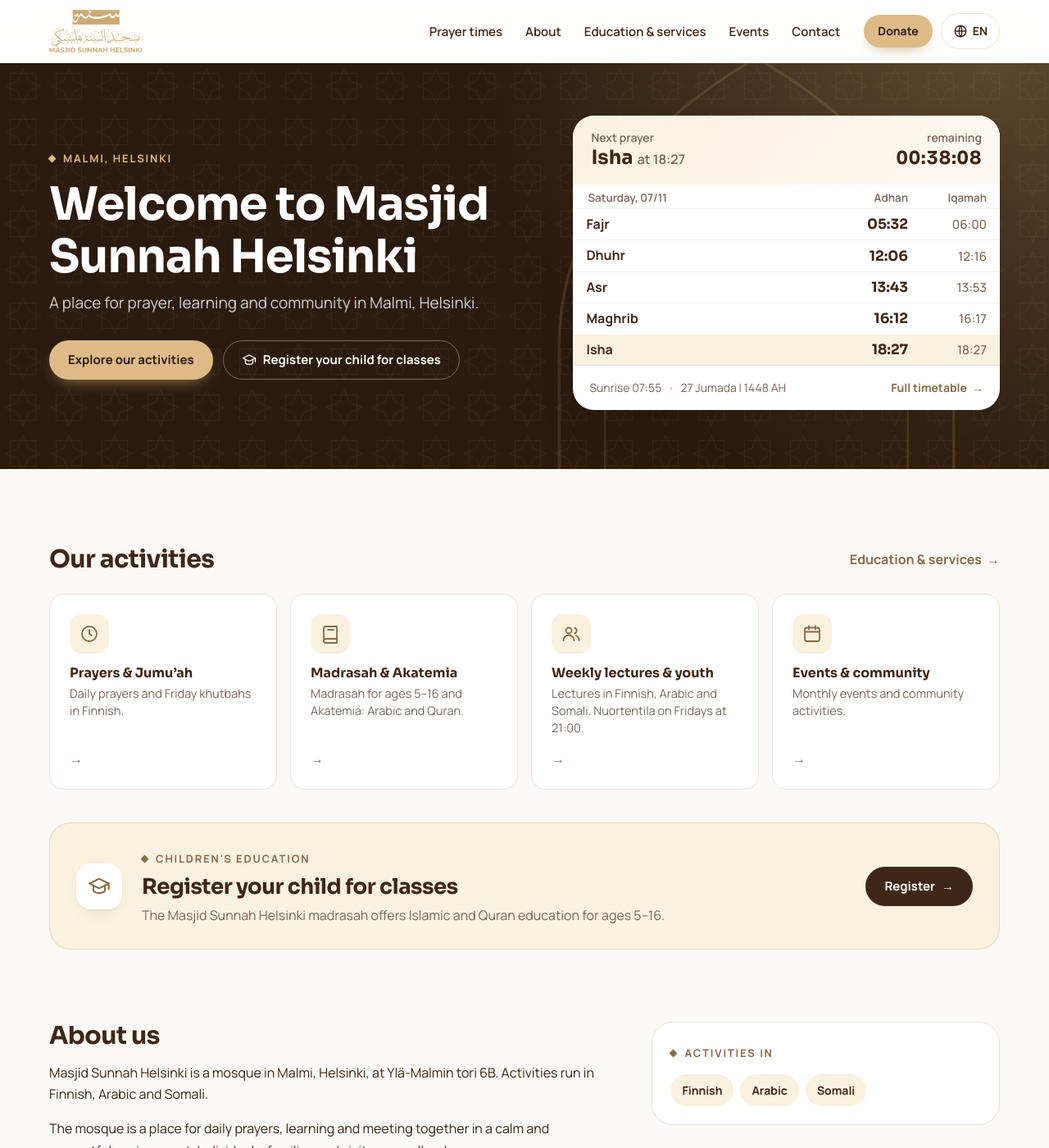
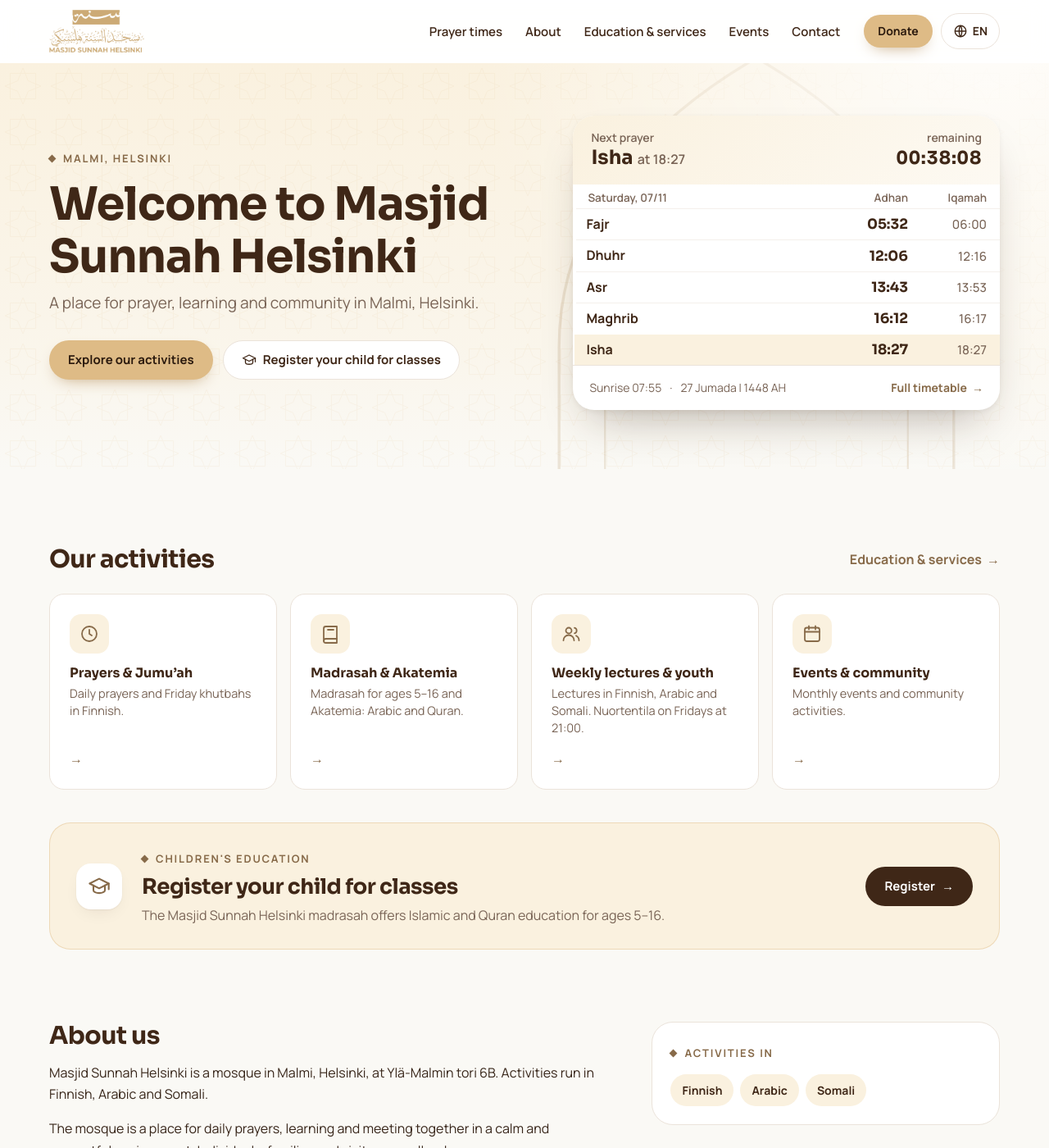
Before and after one commit to suomen-moskeijat/Masjid-sunnah, a Jekyll site: the page built from uusi/index.html, in a window 1280 px wide and 1400 px high. Shown: the whole window at 82% size. Built offline with Jekyll 4.4.1, drawn with Linux system fonts in a browser that asks for light colours.

Commit message:
Uusi etusivu: vaalea yläosa (teema.hero: vaalea), tumma vertailuun ?hero=tumma
Vaalea kermanvärinen yläosa kuten alkuperäisessä sivussa ja
rukoussalissa: valkoinen valaistu syvennys, kultaiset kaaren viivat
ja ristikkopaneelit, tummanruskea teksti. Noudattaa moskeijan
asetusta teema.hero; tumma versio näkyy osoitteella ?hero=tumma.

Co-Authored-By: Claude Opus 5.5 <noreply@anthropic.com>
Claude-Session: https://claude.ai/code/session_01Fn78vEnHGTYfe1exjJd3xJ

```diff
--- a/assets/css/uusi.css
+++ b/assets/css/uusi.css
@@ -646,3 +646,41 @@ html[lang="ar"] .rk__eyebrow { font-size: 14px; }
   }
 }
 @keyframes u-sytty { from { opacity: 0; filter: brightness(.4); } to { opacity: 1; filter: none; } }
+
+/* ---------- 17. Vaalea yläosa (teema.hero: vaalea) – kuten rukoussali: vaalea syvennys, kultaiset paneelit ---------- */
+.u-hero--vaalea { color: var(--teksti); --kaari-kulta: color-mix(in srgb, var(--kulta) 78%, var(--paa)); }
+.u-hero--vaalea .u-hero__tausta { background: linear-gradient(180deg, var(--kulta-vaalea), color-mix(in srgb, var(--kulta-vaalea) 45%, var(--tausta)) 70%, var(--tausta)); }
+.u-hero--vaalea .u-hero__tausta::after { background: radial-gradient(closest-side, rgb(255 255 255 / .9), transparent); }
+.u-hero--vaalea .u-kuvio { opacity: .16; }
+.u-hero--vaalea .u-hero__kaari { color: var(--kaari-kulta); opacity: .22; }
+.u-hero--vaalea h1 { color: var(--paa); }
+.u-hero--vaalea .u-hero__esittely { color: var(--hieno); }
+.u-hero--vaalea .u-eyebrow--vaalea { color: var(--kulta-teksti); }
+.u-hero--vaalea .u-nappi--haamu { background: var(--pinta); color: var(--paa); border-color: var(--raja); }
+.u-hero--vaalea .u-nappi--haamu:hover { border-color: var(--kulta); background: var(--kulta-vaalea); }
+@media (max-width: 1023px) {
+  .u-hero--vaalea .u-hero__tausta::after { left: -15vw; top: 22%; }
+  .u-hero--vaalea .u-kaari { color: var(--kaari-kulta); }
+  .u-hero--vaalea .u-kaari__valo { fill: rgb(255 255 255 / .75); }
+  .u-hero--vaalea .u-kaari__sisa { opacity: .55; }
+  .u-hero--vaalea .u-kaari__otsikko { color: var(--kulta-teksti); }
+  .u-hero--vaalea .u-kaari__nimi { color: var(--paa); }
+  .u-hero--vaalea .u-kaari__aika {
+    background: linear-gradient(180deg, color-mix(in srgb, var(--kulta) 70%, var(--paa)) 5%, color-mix(in srgb, var(--kulta) 30%, var(--paa)) 95%);
+    -webkit-background-clip: text; background-clip: text;
+    filter: drop-shadow(0 8px 18px color-mix(in srgb, var(--kulta) 30%, transparent));
+  }
+  .u-hero--vaalea .u-kaari__iqamah { color: var(--hieno); }
+  .u-hero--vaalea .u-kaari__iqamah span[dir] { color: var(--paa); }
+  .u-hero--vaalea .u-kaari__laskuri { background: var(--pinta); border-color: var(--raja); color: var(--hieno); box-shadow: var(--varjo-1); }
+  .u-hero--vaalea .u-kaari__laskuri [data-rkn-jaljella] { color: var(--paa); }
+  .u-hero--vaalea .u-kaari__alas { color: var(--hieno); }
+  /* Taustavalaistut paneelit: vaalea hehku, kultainen ristikko */
+  .u-hero--vaalea .u-kaari__paneeli::before {
+    background: linear-gradient(180deg, #fff, color-mix(in srgb, var(--kulta-vaalea) 70%, #fff) 70%, transparent);
+    box-shadow: 0 0 30px -6px color-mix(in srgb, var(--kulta) 70%, transparent), inset 0 0 0 1px color-mix(in srgb, var(--kulta) 70%, transparent);
+  }
+  .u-hero--vaalea .u-kaari__paneeli::after { background: linear-gradient(180deg, var(--kaari-kulta), var(--kulta) 60%, transparent 95%); opacity: 1; }
+}
+@media (max-width: 1023px) { .u-kaari__viiva { -webkit-mask: linear-gradient(#000 76%, transparent 98%); mask: linear-gradient(#000 76%, transparent 98%); } }
+@media (min-width: 1024px) { .u-hero--vaalea .u-kuvio { opacity: .1; } }
--- a/assets/js/uusi.js
+++ b/assets/js/uusi.js
@@ -53,6 +53,11 @@
     window.addEventListener('scroll', varjo, { passive: true });
     varjo();
   }
+
+  /* Etusivun yläosan vertailu: ?hero=tumma tai ?hero=vaalea */
+  var heroValinta = (location.search.match(/[?&]hero=(tumma|vaalea)/) || [])[1];
+  var heroEl = document.querySelector('[data-hero]');
+  if (heroValinta && heroEl) heroEl.classList.toggle('u-hero--vaalea', heroValinta === 'vaalea');
 
   /* Pikanapit piiloon, kun etusivun yläosa, rukousaikataulu tai lomake on näkyvissä (eivät peitä tietoja) */
   var pikanapit = document.querySelector('[data-pikanapit]');
--- a/uusi/index.html
+++ b/uusi/index.html
@@ -6,7 +6,7 @@ rukousajat: true
 {%- assign m = site.moskeijat | where: 'slug', site.moskeija | first -%}
 {% include u/rukousdata.html moskeija=m %}
 
-<section class="u-hero">
+<section class="u-hero{% if m.teema.hero == "vaalea" %} u-hero--vaalea{% endif %}" data-hero>
   <div class="u-hero__tausta" aria-hidden="true">
     <div class="u-kuvio"></div>
     <svg class="u-hero__kaari" viewBox="0 0 200 300" preserveAspectRatio="xMidYMax meet"><path d="M14 300V138C14 74 62 34 100 12c38 22 86 62 86 126v162" fill="none" stroke="currentColor" stroke-width="1.2"/><path d="M34 300V144c0-52 38-88 66-106 28 18 66 54 66 106v156" fill="none" stroke="currentColor" stroke-width=".8"/></svg>
```
